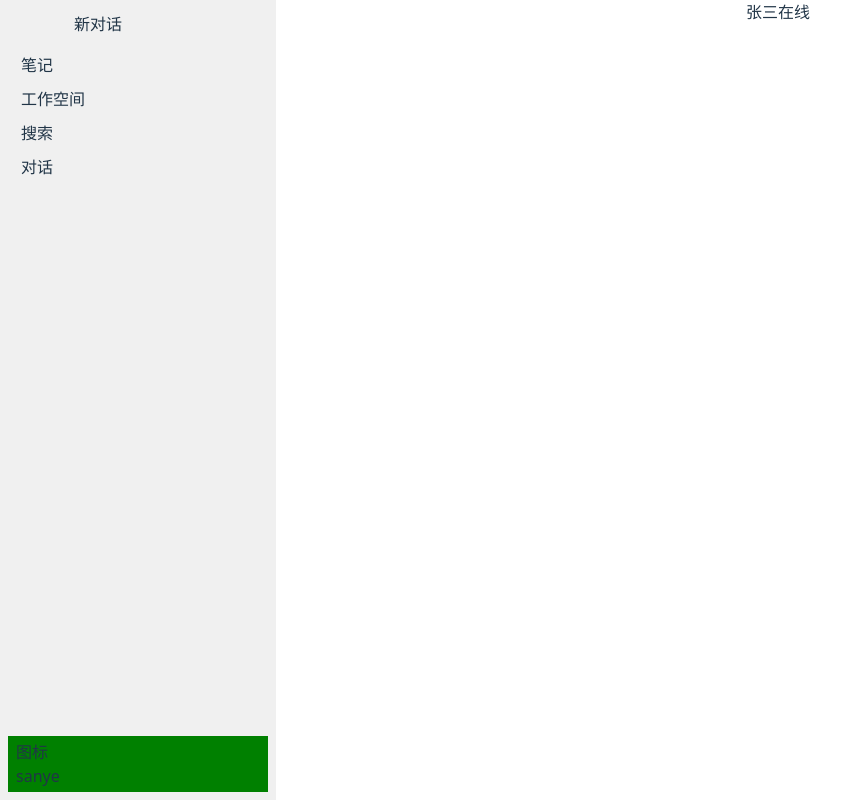
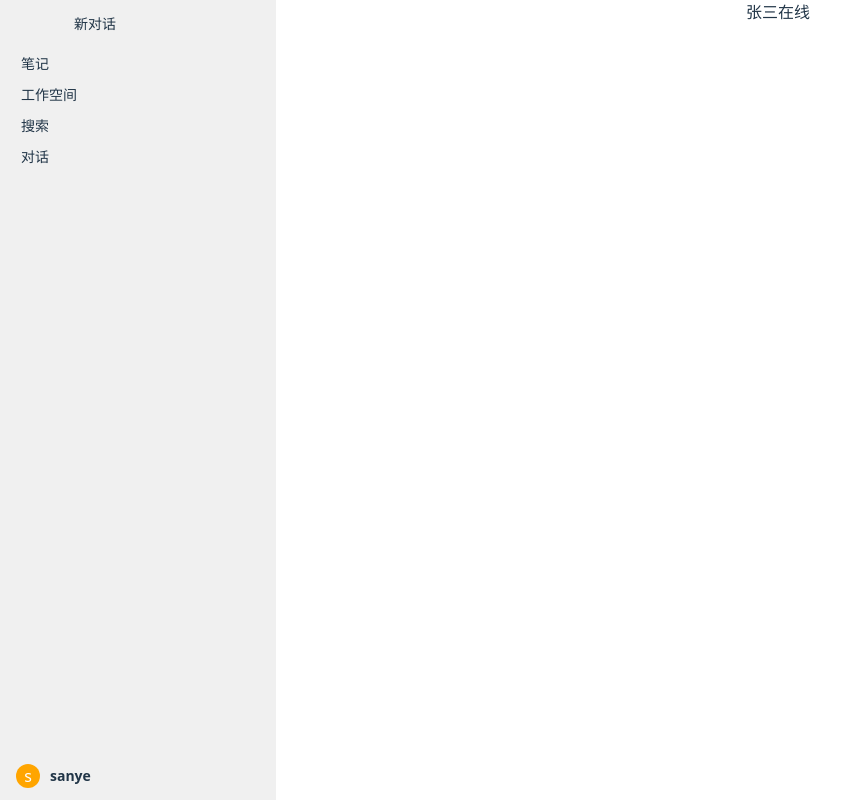
Before and after one commit to sanyexieai/seven-ai-web, a Vue app: page / in a window 1280 px wide. Shown: the whole page, without its empty margins (0-864 px from the left). Built offline with nearby package versions, Linux system fonts and the light colour scheme.

Commit message:
修改样式

```diff
--- a/index.html
+++ b/index.html
@@ -8,7 +8,7 @@
     <div id="app"></div>
     <script type="module" src="/src/main.ts"></script>
 
-    <script src="//at.alicdn.com/t/c/font_4938037_vmw77ntbyx8.js"></script>
+    <script src="//at.alicdn.com/t/c/font_4938037_o7sxla0gnbr.js"></script>
     <style type="text/css">
       .icon {
          width: 1em; height: 1em;
--- /dev/null
+++ b/src/components/Avatar.vue
@@ -0,0 +1,26 @@
+<script setup lang="ts">
+import { ref, computed} from 'vue'
+
+const props = defineProps<{ name: string }>()
+//头像显示字符 取name的第一个字符
+const avatar = computed(() => {
+    return props.name.charAt(0)
+})
+</script>
+
+<template>
+    <div>
+        <div class="avatar">{{ avatar }}</div>
+    </div>
+</template>
+
+<style scoped>
+.avatar {
+    width: 24px;
+    height: 24px;
+    border-radius: 50%;
+    text-align: center;
+    color: #fff;
+    background-color: orange;
+}
+</style>
--- a/src/components/ChatContent.vue
+++ b/src/components/ChatContent.vue
@@ -1,9 +1,5 @@
 <script setup lang="ts">
 import { ref } from 'vue'
-
-defineProps<{ msg: string }>()
-
-const count = ref(0)
 </script>
 
 <template>
--- a/src/components/SideBar.vue
+++ b/src/components/SideBar.vue
@@ -1,9 +1,6 @@
 <script setup lang="ts">
 import { ref } from 'vue'
-
-defineProps<{ msg: string }>()
-
-const count = ref(0)
+import Avatar from './Avatar.vue'
 </script>
 
 <template>
@@ -18,7 +15,7 @@ const count = ref(0)
                         <use xlink:href="#icon-_qi"></use>
                     </svg>
                 </div>
-                <div style="flex: 1;font-size: 16px;font-weight: bold;">新对话</div>
+                <div style="flex: 1;font-size: 14px;line-height: 24px; font-weight: bold;">新对话</div>
                 <div>
                     <svg class="icon" aria-hidden="true">
                         <use xlink:href="#icon-editor"></use>
@@ -32,10 +29,10 @@ const count = ref(0)
             <div class="side-bar-title side-bar-item-row">搜索</div>
             <div class="side-bar-title side-bar-item-row">对话</div>
         </div>
-        <div class="side-bar-item" style="background-color: green;">
-            <div>
-                <div>图标</div>
-                <div>sanye</div>
+        <div class="side-bar-item">
+            <div class="side-bar-item-row">
+                <Avatar name="sanye" />
+                <div style="margin: 0 10px;flex: 1;font-size: 14px;line-height: 24px; font-weight: bold;">sanye</div>
             </div>
         </div>
     </div>
@@ -58,7 +55,7 @@ const count = ref(0)
 }
 
 .side-bar-title {
-    font-size: 16px;
+    font-size: 14px;
     font-weight: bold;
     margin: 5px;
 }
```
